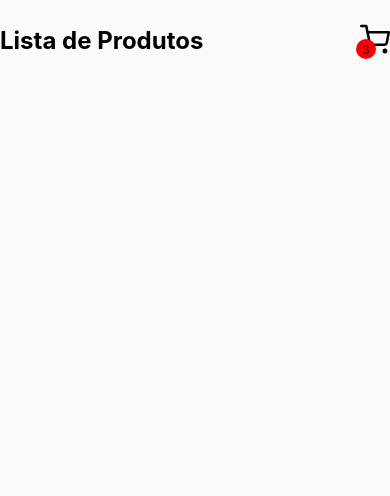
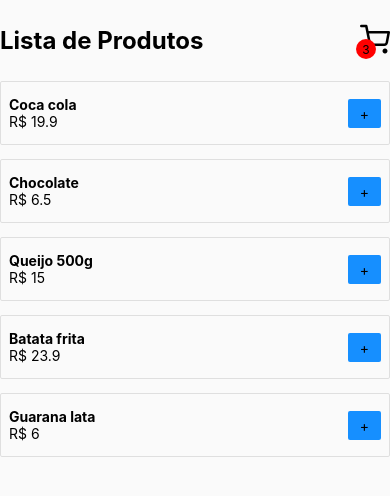
Before and after one commit to Grazziano/App-Carrinho-de-Compras, a React Native app: screen /Home in a window 390 px wide. Shown: the top 496 px of the page. Built offline with nearby package versions, Linux system fonts and the light colour scheme.

Commit message:
List products

```diff
--- /dev/null
+++ b/src/components/Product/index.js
@@ -0,0 +1,44 @@
+import React from 'react';
+import { StyleSheet, Text, TouchableOpacity, View } from 'react-native';
+
+export default function Product({ data }) {
+  return (
+    <View style={styles.container}>
+      <View>
+        <Text style={styles.title}>{data.name}</Text>
+        <Text style={styles.price}>R$ {data.price}</Text>
+      </View>
+
+      <TouchableOpacity style={styles.buttonAdd}>
+        <Text style={styles.buttonText}>+</Text>
+      </TouchableOpacity>
+    </View>
+  );
+}
+
+const styles = StyleSheet.create({
+  container: {
+    borderWidth: 1,
+    borderColor: '#DFDFDF',
+    borderRadius: 2,
+    marginBottom: 14,
+    padding: 8,
+    paddingBottom: 14,
+    paddingTop: 14,
+    flexDirection: 'row',
+    alignItems: 'center',
+    justifyContent: 'space-between',
+  },
+  title: {
+    fontWeight: 'bold',
+  },
+  price: {},
+  buttonAdd: {
+    paddingStart: 12,
+    paddingEnd: 12,
+    backgroundColor: '#168FFF',
+    paddingTop: 6,
+    paddingBottom: 6,
+    borderRadius: 2,
+  },
+});
--- a/src/pages/Home/index.js
+++ b/src/pages/Home/index.js
@@ -1,5 +1,6 @@
 import React, { useState } from 'react';
 import {
+  FlatList,
   SafeAreaView,
   StyleSheet,
   Text,
@@ -7,8 +8,12 @@
   View,
 } from 'react-native';
 import { Feather } from '@expo/vector-icons';
+import Product from '../../components/Product';
+import { useNavigation } from '@react-navigation/native';
 
 export default function Home() {
+  const navigation = useNavigation();
+
   const [products, setProducts] = useState([
     { id: '1', name: 'Coca cola', price: 19.9 },
     { id: '2', name: 'Chocolate', price: 6.5 },
@@ -22,7 +27,10 @@
       <View style={styles.cartContent}>
         <Text style={styles.title}>Lista de Produtos</Text>
 
-        <TouchableOpacity style={styles.cartButton}>
+        <TouchableOpacity
+          style={styles.cartButton}
+          onPress={() => navigation.navigate('Cart')}
+        >
           <View style={styles.dot}>
             <Text style={styles.dotText}>3</Text>
           </View>
@@ -30,6 +38,13 @@
           <Feather name="shopping-cart" size={30} color="#000" />
         </TouchableOpacity>
       </View>
+
+      <FlatList
+        style={styles.list}
+        data={products}
+        keyExtractor={(item) => String(item.id)}
+        renderItem={({ item }) => <Product data={item} />}
+      />
     </SafeAreaView>
   );
 }
```
